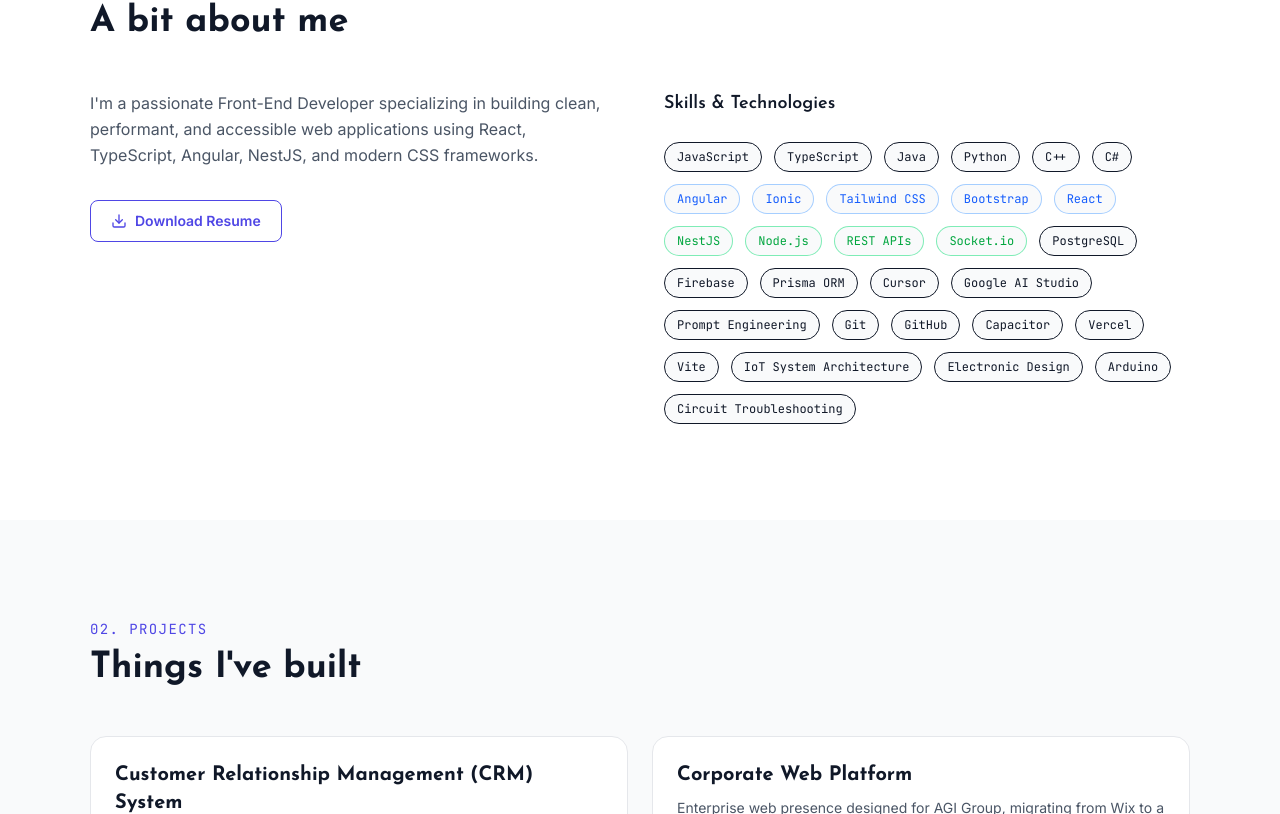
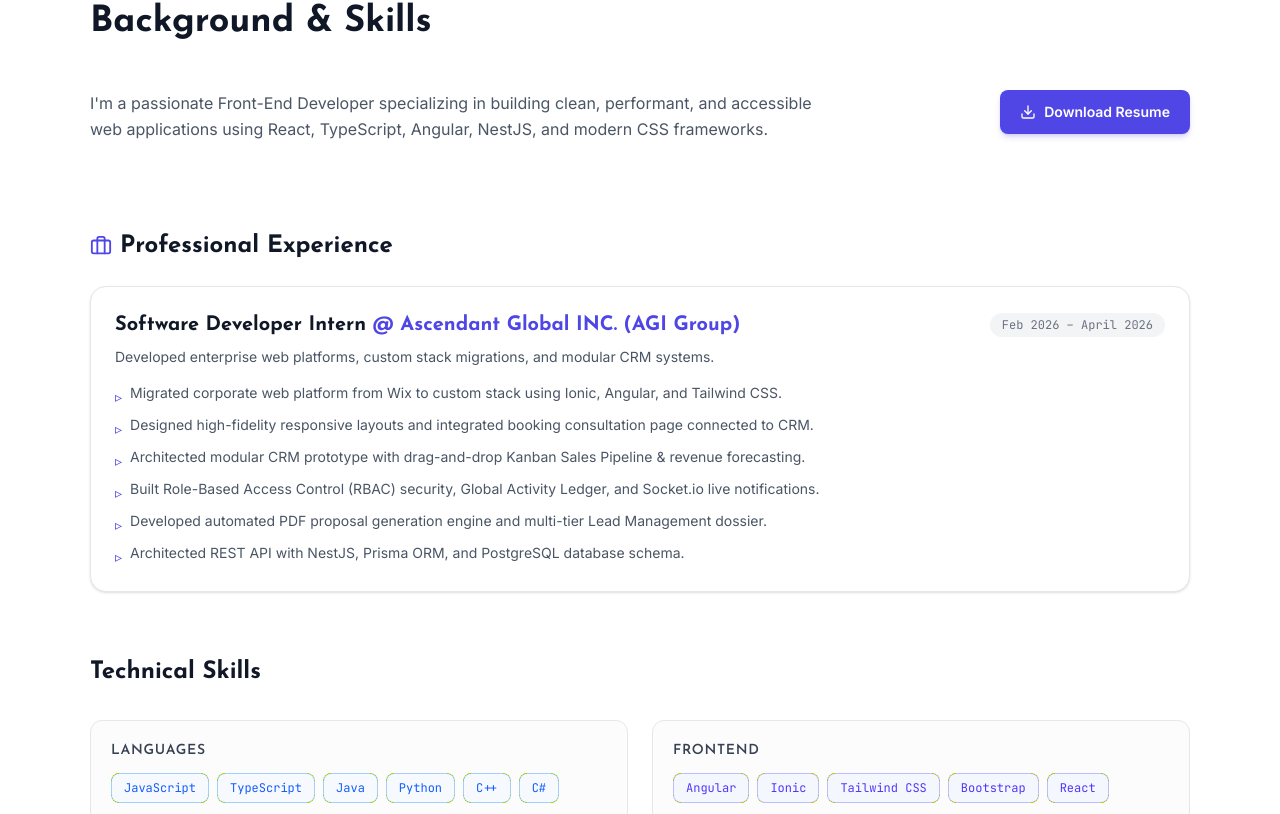
Before and after one commit to danielrosscamara/my-portfolio, a React (Vite) app: page / in a window 1280 px wide. Shown: the part 926-1740 px from the top of the page. Built offline with nearby package versions, Linux system fonts and the light colour scheme.

Commit message:
updated new components with categorized skills and internship

```diff
--- a/src/components/About.tsx
+++ b/src/components/About.tsx
@@ -1,14 +1,31 @@
-import { Download } from 'lucide-react';
-import { personalInfo, skills } from '../data/portfolioData';
+import { Download, Briefcase } from 'lucide-react';
+import { personalInfo, skills, experiences } from '../data/portfolioData';
+import type { SkillCategory } from '../types/portfolio';
 
-const categoryColors: Record<string, string> = {
-  frontend: 'border-blue-400/50 text-blue-600 dark:text-blue-400',
-  backend:  'border-green-400/50 text-green-600 dark:text-green-400',
-  tools:    'border-purple-400/50 text-purple-600 dark:text-purple-400',
-  other:    'border-gray-400/50 text-gray-600 dark:text-gray-400',
+const categoryLabels: Record<SkillCategory, string> = {
+  languages:       'Languages',
+  frontend:        'Frontend',
+  backend:         'Backend & APIs',
+  databases:       'Databases & ORM',
+  ai_tools:        'AI-Augmented Development',
+  tools_platforms: 'Tools and Platforms',
+  hardware_iot:    'Hardware & IoT',
+};
+
+const categoryColors: Record<SkillCategory, string> = {
+  languages:       'border-blue-400/50 text-blue-600 dark:text-blue-400 bg-blue-50/50 dark:bg-blue-950/30',
+  frontend:        'border-indigo-400/50 text-indigo-600 dark:text-indigo-400 bg-indigo-50/50 dark:bg-indigo-950/30',
+  backend:         'border-green-400/50 text-green-600 dark:text-green-400 bg-green-50/50 dark:bg-green-950/30',
+  databases:       'border-emerald-400/50 text-emerald-600 dark:text-emerald-400 bg-emerald-50/50 dark:bg-emerald-950/30',
+  ai_tools:        'border-purple-400/50 text-purple-600 dark:text-purple-400 bg-purple-50/50 dark:bg-purple-950/30',
+  tools_platforms: 'border-orange-400/50 text-orange-600 dark:text-orange-400 bg-orange-50/50 dark:bg-orange-950/30',
+  hardware_iot:    'border-teal-400/50 text-teal-600 dark:text-teal-400 bg-teal-50/50 dark:bg-teal-950/30',
 };
 
 export default function About() {
+  // Group skills by category
+  const categories = Array.from(new Set(skills.map((s) => s.category))) as SkillCategory[];
+
   return (
     <section id="about" className="py-24">
       <div className="container">
@@ -16,44 +33,96 @@
         <div className="mb-12">
           <span className="font-mono-custom text-sm text-primary tracking-widest uppercase">01. About Me</span>
           <h2 className="font-heading text-4xl font-bold text-gray-900 dark:text-white mt-2">
-            A bit about me
+            Background & Skills
           </h2>
         </div>
 
-        {/* Two-Column Grid */}
-        <div className="grid grid-cols-1 md:grid-cols-2 gap-12 items-start">
-          {/* Left Column: Bio + Resume Button */}
-          <div>
-            <p className="text-gray-600 dark:text-gray-400 leading-relaxed text-base mb-8 whitespace-pre-line">
+        {/* Bio & Resume Row */}
+        <div className="grid grid-cols-1 md:grid-cols-3 gap-8 items-start mb-16">
+          <div className="md:col-span-2">
+            <p className="text-gray-600 dark:text-gray-400 leading-relaxed text-base mb-6 whitespace-pre-line">
               {personalInfo.bio}
             </p>
+          </div>
+          <div className="flex md:justify-end">
             <a
               id="download-resume-btn"
               href={personalInfo.resumeUrl}
               target="_blank"
               rel="noopener noreferrer"
-              className="inline-flex items-center gap-2 px-5 py-2.5 rounded-lg border border-primary text-primary font-semibold text-sm hover:bg-primary hover:text-white transition-colors duration-200"
+              className="inline-flex items-center gap-2 px-5 py-3 rounded-lg bg-primary text-white font-semibold text-sm hover:bg-primary/90 transition-colors duration-200 shadow-md shadow-primary/20"
             >
               <Download size={16} />
               Download Resume
             </a>
           </div>
+        </div>
 
-          {/* Right Column: Skills Badges */}
-          <div>
-            <h3 className="font-heading text-lg font-semibold text-gray-900 dark:text-white mb-6">
-              Skills & Technologies
+        {/* Professional Experience Section */}
+        {experiences.length > 0 && (
+          <div className="mb-16">
+            <h3 className="font-heading text-2xl font-bold text-gray-900 dark:text-white mb-6 flex items-center gap-2">
+              <Briefcase size={22} className="text-primary" />
+              Professional Experience
             </h3>
-            <div className="flex flex-wrap gap-3">
-              {skills.map((skill) => (
-                <span
-                  key={skill.name}
-                  className={`font-mono-custom text-xs px-3 py-1.5 rounded-full border bg-gray-50 dark:bg-gray-900 ${categoryColors[skill.category]} transition-all duration-200 hover:scale-105`}
+            <div className="space-y-6">
+              {experiences.map((exp) => (
+                <div
+                  key={exp.id}
+                  className="p-6 rounded-2xl border border-gray-200 dark:border-gray-800 bg-white dark:bg-gray-950 shadow-sm"
                 >
-                  {skill.name}
-                </span>
+                  <div className="flex flex-col sm:flex-row sm:items-center justify-between gap-1 mb-2">
+                    <h4 className="font-heading text-xl font-bold text-gray-900 dark:text-white">
+                      {exp.role} <span className="text-primary">@ {exp.company}</span>
+                    </h4>
+                    <span className="font-mono-custom text-xs text-gray-500 dark:text-gray-400 px-3 py-1 rounded-full bg-gray-100 dark:bg-gray-900 w-fit">
+                      {exp.period}
+                    </span>
+                  </div>
+                  <p className="text-sm text-gray-600 dark:text-gray-400 mb-4">{exp.description}</p>
+                  <ul className="space-y-2">
+                    {exp.highlights.map((highlight, idx) => (
+                      <li key={idx} className="flex items-start gap-2 text-sm text-gray-600 dark:text-gray-400">
+                        <span className="text-primary mt-1">▹</span>
+                        <span>{highlight}</span>
+                      </li>
+                    ))}
+                  </ul>
+                </div>
               ))}
             </div>
+          </div>
+        )}
+
+        {/* Categorized Skills Section */}
+        <div>
+          <h3 className="font-heading text-2xl font-bold text-gray-900 dark:text-white mb-8">
+            Technical Skills
+          </h3>
+          <div className="grid grid-cols-1 md:grid-cols-2 gap-6">
+            {categories.map((cat) => {
+              const catSkills = skills.filter((s) => s.category === cat);
+              return (
+                <div
+                  key={cat}
+                  className="p-5 rounded-xl border border-gray-200 dark:border-gray-800 bg-gray-50/50 dark:bg-gray-900/40"
+                >
+                  <h4 className="font-heading text-sm font-semibold text-gray-700 dark:text-gray-300 tracking-wider uppercase mb-3">
+                    {categoryLabels[cat]}
+                  </h4>
+                  <div className="flex flex-wrap gap-2">
+                    {catSkills.map((skill) => (
+                      <span
+                        key={skill.name}
+                        className={`font-mono-custom text-xs px-3 py-1.5 rounded-lg border ${categoryColors[skill.category]} transition-all duration-200 hover:scale-105`}
+                      >
+                        {skill.name}
+                      </span>
+                    ))}
+                  </div>
+                </div>
+              );
+            })}
           </div>
         </div>
       </div>
```
